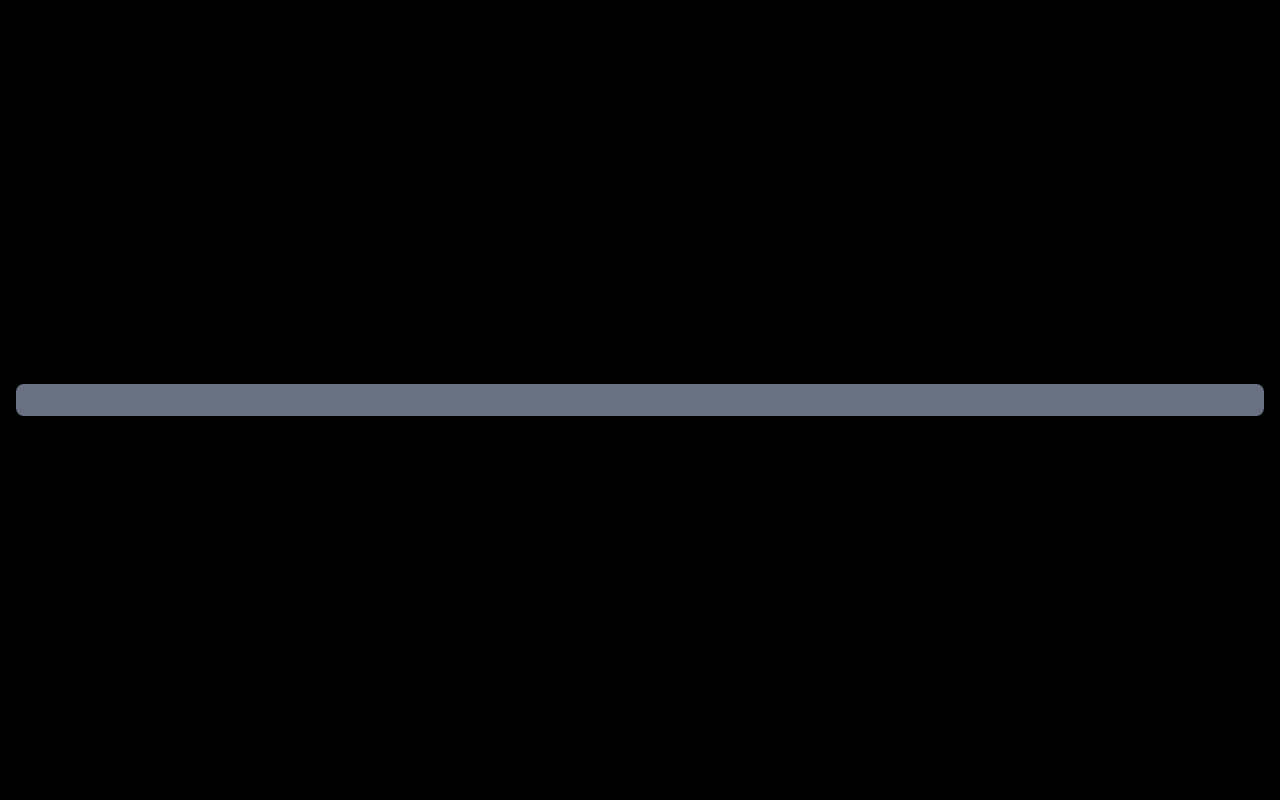
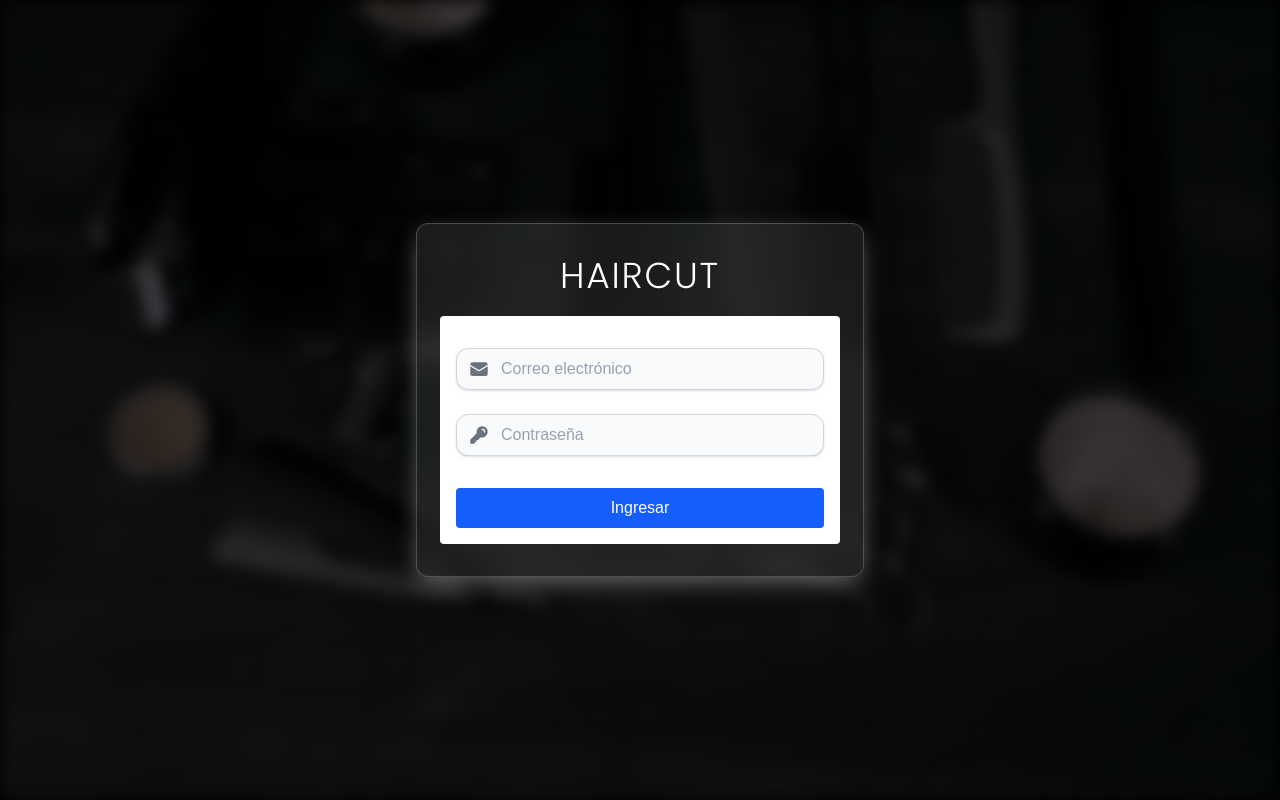
Before and after one commit to MateoSantar/Turnera-desktop, a Next.js app: page / in a window 1280 px wide. Built offline with nearby package versions, Linux system fonts and the light colour scheme.

Commit message:
Implementar página de inicio de sesión con formulario y estilos personalizados

```diff
--- a/app/components/login.tsx
+++ b/app/components/login.tsx
@@ -1,10 +1,61 @@
 'use client';
+import Image from 'next/image';
+import { Poppins } from 'next/font/google';
+import { EnvelopeIcon, KeyIcon } from '@heroicons/react/24/solid';
+import { useState } from 'react';
+const poppins = Poppins({ style: "normal", weight: "300" });
+export default function LoginPage() {
+    const [email, setEmail] = useState();
+    const [password, setPassword] = useState();
+    return (
+        <div className='flex flex-col items-center'>
+            <h1 className={`text-4xl ${poppins.className} tracking-wider text-white`}>HAIRCUT</h1>
+            <form
+                className="bg-white p-4 rounded-sm w-100 mt-5"
+                onSubmit={(e) => {
+                    e.preventDefault();
+                    // TODO: manejar login
+                }}
+            >
+                <header className="py-4 flex flex-col items-center">
+                    <label className="w-full">
+                        <div className="flex items-center bg-gray-50 border border-gray-300 rounded-xl px-3 py-2 shadow-sm focus-within:ring-2 focus-within:ring-blue-500 transition-all">
+                            <EnvelopeIcon className="w-5 h-5 text-gray-500" />
+                            <input
+                                type="email"
+                                name="email"
+                                placeholder="Correo electrónico"
+                                required
+                                className="bg-transparent flex-1 outline-none text-gray-700 placeholder-gray-400 pl-3"
+                                aria-label="Correo electrónico"
+                            />
+                        </div>
 
-export default function Login() {
+                    </label>
 
-    return(
-        <div className="bg-gray-500 p-4 rounded-lg">
+                    <label className="w-full mt-6">
+                        <div className="flex items-center bg-gray-50 border border-gray-300 rounded-xl px-3 py-2 shadow-sm focus-within:ring-2 focus-within:ring-blue-500 transition-all">
+                            <KeyIcon className="w-5 h-5 text-gray-500" />
+                            <input
+                                type="password"
+                                name="password"
+                                placeholder="Contraseña"
+                                required
+                                className="bg-transparent flex-1 outline-none text-gray-700 placeholder-gray-400 pl-3"
+                                aria-label="Contraseña"
+                            />
+                        </div>
 
+                    </label>
+                </header>
+
+                <button
+                    type="submit"
+                    className="bg-blue-600 text-white w-full py-2 mt-4 rounded-sm cursor-pointer hover:bg-blue-500 active:bg-blue-700"
+                >
+                    Ingresar
+                </button>
+            </form>
         </div>
     );
 }
--- a/app/globals.css
+++ b/app/globals.css
@@ -5,12 +5,6 @@
   --foreground: #171717;
 }
 
-@theme inline {
-  --color-background: var(--background);
-  --color-foreground: var(--foreground);
-  --font-sans: var(--font-geist-sans);
-  --font-mono: var(--font-geist-mono);
-}
 
 
 body {
--- a/app/page.tsx
+++ b/app/page.tsx
@@ -1,16 +1,22 @@
 import bg_image from '@/public/bg_image.png'
-import Login from '@/app/components/login';
+import LoginPage from '@/app/components/login';
+import Image from 'next/image';
 export default async function Home() {
   return (
-    <main className="p-4 bg-black min-h-screen min-w-screen flex flex-col justify-center"
-    /* style={{
-      backgroundImage: `url(${bg_image.src})`,
-      backgroundSize:"",
-      backgroundRepeat:"no-repeat",
-      backgroundPosition:"center",
-    }} */
-    >
-      <Login/>
+     <main className="relative min-h-screen w-screen flex items-center justify-center overflow-hidden bg-black">
+      <Image
+        src={bg_image}
+        alt="Fondo de la página de inicio de sesión"
+        fill
+        priority
+        className="object-cover z-0 opacity-60 blur-sm"
+      />
+
+      <div className="absolute inset-0 bg-black/50 z-0"></div>
+
+      <div className="relative z-10 w-screen max-w-md p-8 bg-white/10 backdrop-blur-md rounded-xl shadow-[0px_8px_24px_-4px_rgba(255,_255,_255,_0.4)] border border-white/20">
+        <LoginPage />
+      </div>
     </main>
   );
 }
--- a/package.json
+++ b/package.json
@@ -9,6 +9,7 @@
     "lint": "eslint"
   },
   "dependencies": {
+    "@heroicons/react": "^2.2.0",
     "mysql2": "^3.15.3",
     "next": "16.0.1",
     "react": "19.2.0",
```
Also changed, not shown: public/scissors_icon.webp (added), 1 other file (tests, documents, lock files or other folders).
